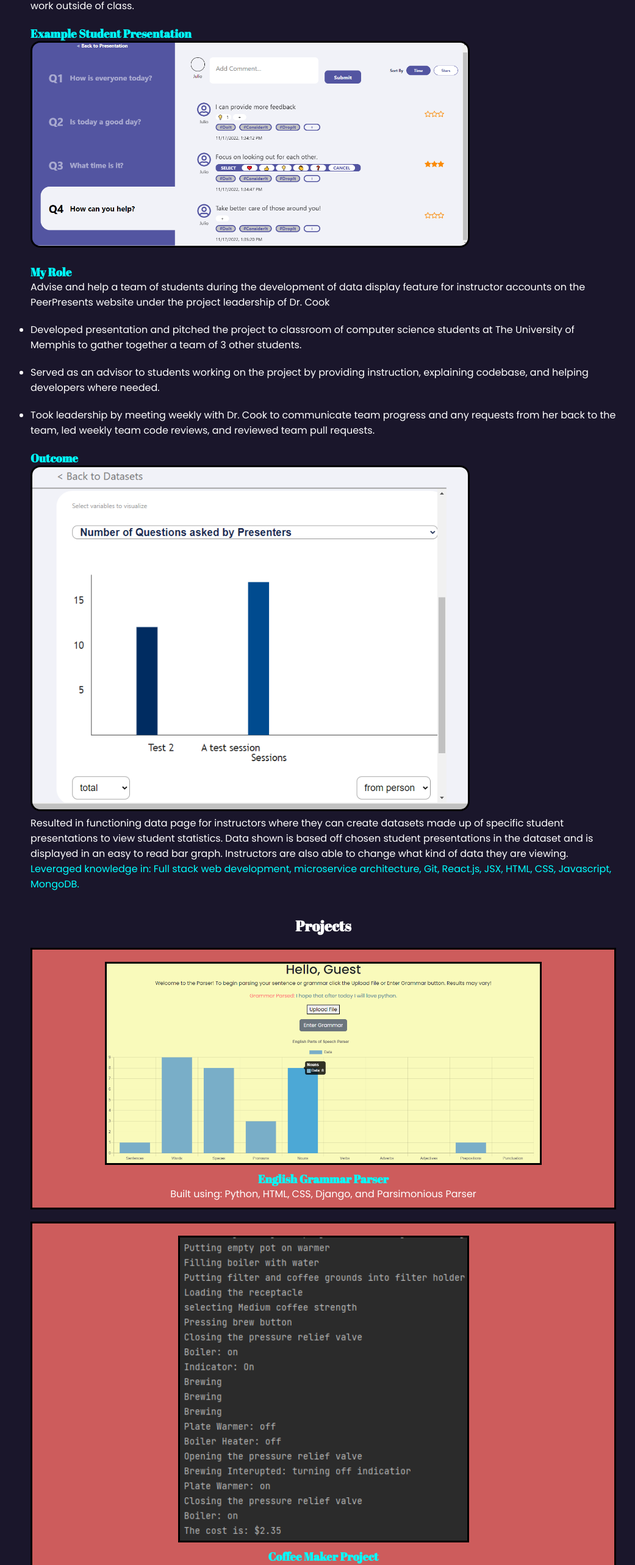
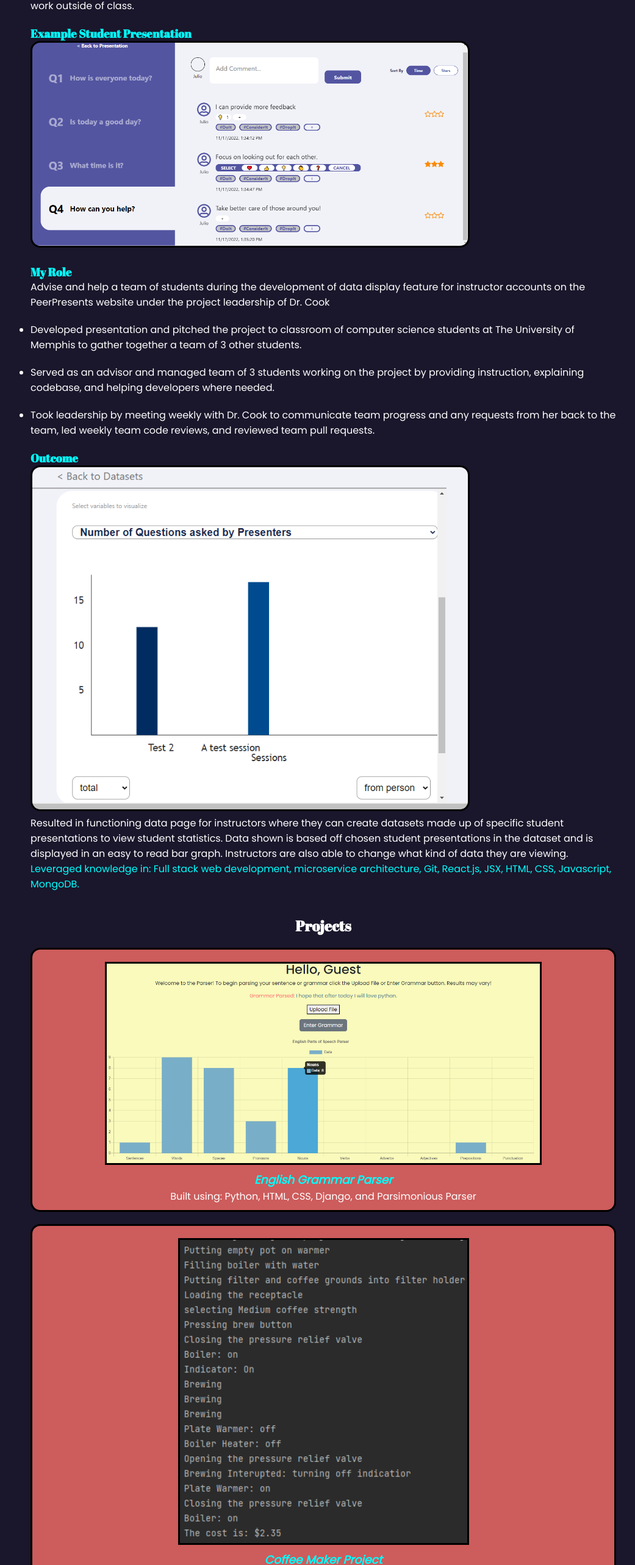
Before and after one commit to juliobarajas/juliobarajas.github.io, a React (Create React App) app: page / in a window 1280 px wide. Shown: the part 1431-3997 px from the top of the page at 61% size, without its empty margins (110-1151 px from the left). Built offline with nearby package versions, Linux system fonts and the light colour scheme.

Commit message:
New project link, firefox browser fixes, and added new favicon.ico

```diff
--- a/src/CSS/Contact.css
+++ b/src/CSS/Contact.css
@@ -32,5 +32,6 @@ input, textarea {
     border-radius: 0.5rem;
     border: 3px solid cyan;
     resize: none;
-    color: white
+    color: white;
+    background-color: rgb(26, 22, 43);
 }
--- a/src/CSS/Experience.css
+++ b/src/CSS/Experience.css
@@ -24,7 +24,7 @@
     margin-top: 20px;
 }
 
-.summary img {
+.expimages img {
     height: 50%;
     width: 50%;
     max-height: 75%;
--- a/src/CSS/Projects.css
+++ b/src/CSS/Projects.css
@@ -11,6 +11,7 @@
     background-color: indianred;
     margin-top: 20px;
     border: 3px solid black;
+    border-radius: 1.0rem;
 }
 
 .background:hover {
@@ -42,3 +43,18 @@
     background-color: indianred;
     text-align: center;
 }
+
+.other {
+    display: flex;
+    margin-top: 20px;
+    justify-content: center;
+    border: 3px solid black;
+    background-color: indianred;
+    color:cyan;
+    border-radius: 0.5rem;
+}
+
+.other:hover {
+    border: 5px solid cyan;
+
+}
--- a/src/CSS/Skills.css
+++ b/src/CSS/Skills.css
@@ -32,3 +32,7 @@
     display:flex;
     justify-content: space-between;
 }
+
+.certifications a:hover {
+    border: 3px solid cyan;
+}
--- a/src/CSS/index.css
+++ b/src/CSS/index.css
@@ -9,10 +9,13 @@
   list-style: none;
   text-decoration: none;
   font-family: 'Poppins', sans-serif;
-  background-color: rgb(26, 22, 43);
+
   color: white;
 }
 
+body {
+  background-color: rgb(26, 22, 43);
+}
 :root {
   --container-width-lg: 75%;
   --container-width-md: 86%;
--- a/src/components/Experience.js
+++ b/src/components/Experience.js
@@ -17,16 +17,20 @@ class Experience extends Component {
                     <h3>What is PeerPresents?</h3>
                     <p>PeerPresents is a web-based system for in-class peer feedback during student presentations. Peer feedback systems enable students to get feedback without substantially burdening the instructor. PeerPresents is a novel system for in-class peer review where students can quickly exchange feedback on projects without being burdened by additional work outside of class.</p>
                     <h3>Example Student Presentation</h3>
-                    <img src={ppexample} alt="PeerPresents example"></img>
+                    <div className="expimages">
+                        <img src={ppexample} alt="PeerPresents example"></img>
+                    </div>
                     <h3>My Role</h3>
                     <p>Advise and help a team of students during the development of data display feature for instructor accounts on the PeerPresents website under the project leadership of Dr. Cook</p>
                     <ul>
                         <li>Developed presentation and pitched the project to classroom of computer science students at The University of Memphis to gather together a team of 3 other students.</li>
-                        <li>Served as an advisor to students working on the project by providing instruction, explaining codebase, and helping developers where needed. </li>
+                        <li>Served as an advisor and managed team of 3 students working on the project by providing instruction, explaining codebase, and helping developers where needed. </li>
                         <li>Took leadership by meeting weekly with Dr. Cook to communicate team progress and any requests from her back to the team, led weekly team code reviews, and reviewed team pull requests.</li>
                     </ul>
                     <h3>Outcome</h3>
-                    <img src={ppgraph} alt="PeerPresents Graph"></img>
+                    <div className="expimages">
+                        <img src={ppgraph} alt="PeerPresents Graph"></img>
+                    </div>
                     <p>Resulted in functioning data page for instructors where they can create datasets made up of specific student presentations to view student statistics. Data shown is based off chosen student presentations in the dataset and is displayed in an easy to read bar graph. Instructors are also able to change what kind of data they are viewing.</p>
                     <p className="highlight">Leveraged knowledge in: Full stack web development, microservice architecture, Git, React.js, JSX, HTML, CSS, Javascript, MongoDB.</p>
                 </div>
--- a/src/components/Projects.js
+++ b/src/components/Projects.js
@@ -12,16 +12,19 @@ class Projects extends Component {
                 <a href="https://github.com/juliobarajas/English-Grammar-Parser" target="_blank" className="background">
                     <img src={parser} alt="parser" className="img1"></img>
                     <div className="desc">
-                        <h3 className="highlight">English Grammar Parser</h3>
+                        <h3><i className="highlight">English Grammar Parser</i></h3>
                         <p>Built using: Python, HTML, CSS, Django, and Parsimonious Parser</p>
                     </div>
                 </a>
                 <a href="https://github.com/juliobarajas/Coffeemaker-Project" target="_blank" className="background">
                     <img src={coffeemaker} alt="coffee maker" className="img2"></img>
                     <div className="desc">
-                        <h3 className="highlight">Coffee Maker Project</h3>
+                        <h3><i className="highlight">Coffee Maker Project </i></h3>
                         <p>Built using: Java, Object Oriented Programming</p>
                     </div>
+                </a>
+                <a href="https://github.com/juliobarajas/Comp-Java-Programs/tree/master/Collection" target="_blank" className="other">
+                    <h3><i className="highlight">Other Java Programs I've Written</i></h3>
                 </a>
             </div>
         );
```
Also changed, not shown: 1 other file (tests, documents, lock files or other folders).
